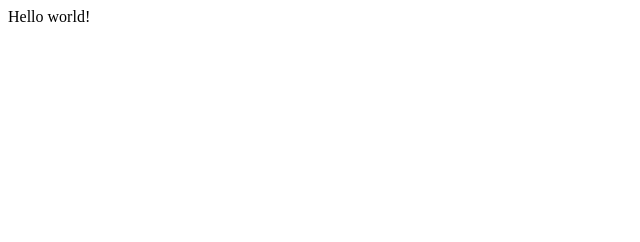
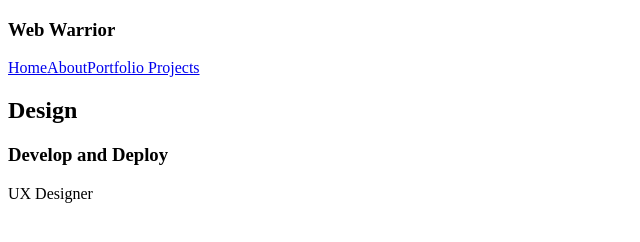
Before and after one commit to seongjooy/seongjoo-homepage, a Gatsby site: page / in a window 1280 px wide. Shown: the whole page, without its empty margins (0-640 px from the left). Built offline with nearby package versions, Linux system fonts and the light colour scheme; Gatsby itself is replaced by a stand-in of ours.

Commit message:
added pages and basic navbar

```diff
--- /dev/null
+++ b/src/components/Navbar.js
@@ -0,0 +1,15 @@
+import { Link } from "gatsby"
+import React from "react"
+
+export default function Navbar() {
+  return (
+    <nav>
+      <h1>Web Warrior</h1>
+      <div className="links">
+        <Link to="/">Home</Link>
+        <Link to="/about">About</Link>
+        <Link to="/projects">Portfolio Projects</Link>
+      </div>
+    </nav>
+  )
+}
--- a/src/pages/index.js
+++ b/src/pages/index.js
@@ -1,5 +1,15 @@
 import React from "react"
+import Navbar from "../components/Navbar"
 
 export default function Home() {
-  return <div>Hello world!</div>
+  return (
+    <section>
+      <Navbar />
+      <div>
+        <h2>Design</h2>
+        <h3>Develop and Deploy</h3>
+        <p>UX Designer</p>
+      </div>
+    </section>
+  )
 }
--- /dev/null
+++ b/src/pages/projects/test.js
@@ -0,0 +1,5 @@
+import React from "react"
+
+export default function Test() {
+  return <div>test</div>
+}
```
Also changed, not shown: src/pages/404.js (added, +10 -0 lines), src/pages/about.js (added, +10 -0 lines), src/pages/projects/index.js (added, +10 -0 lines).
